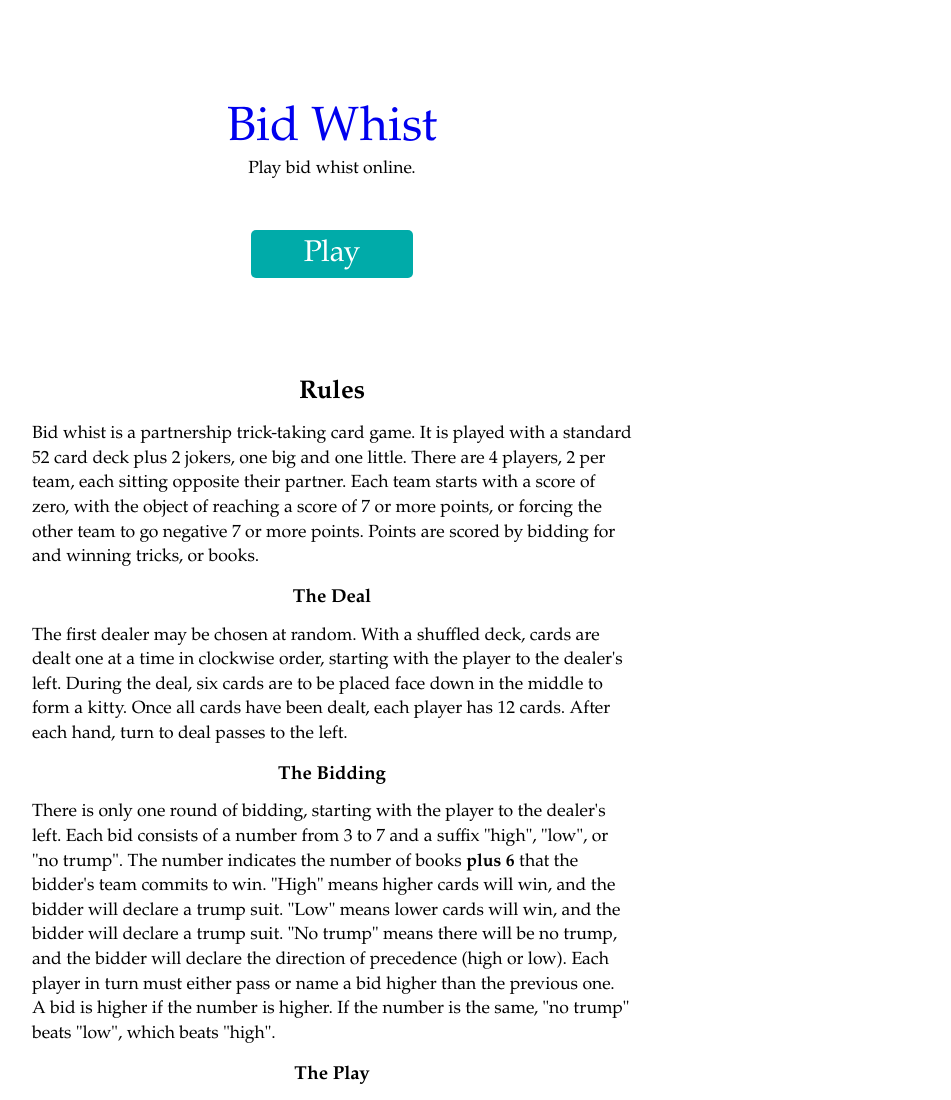
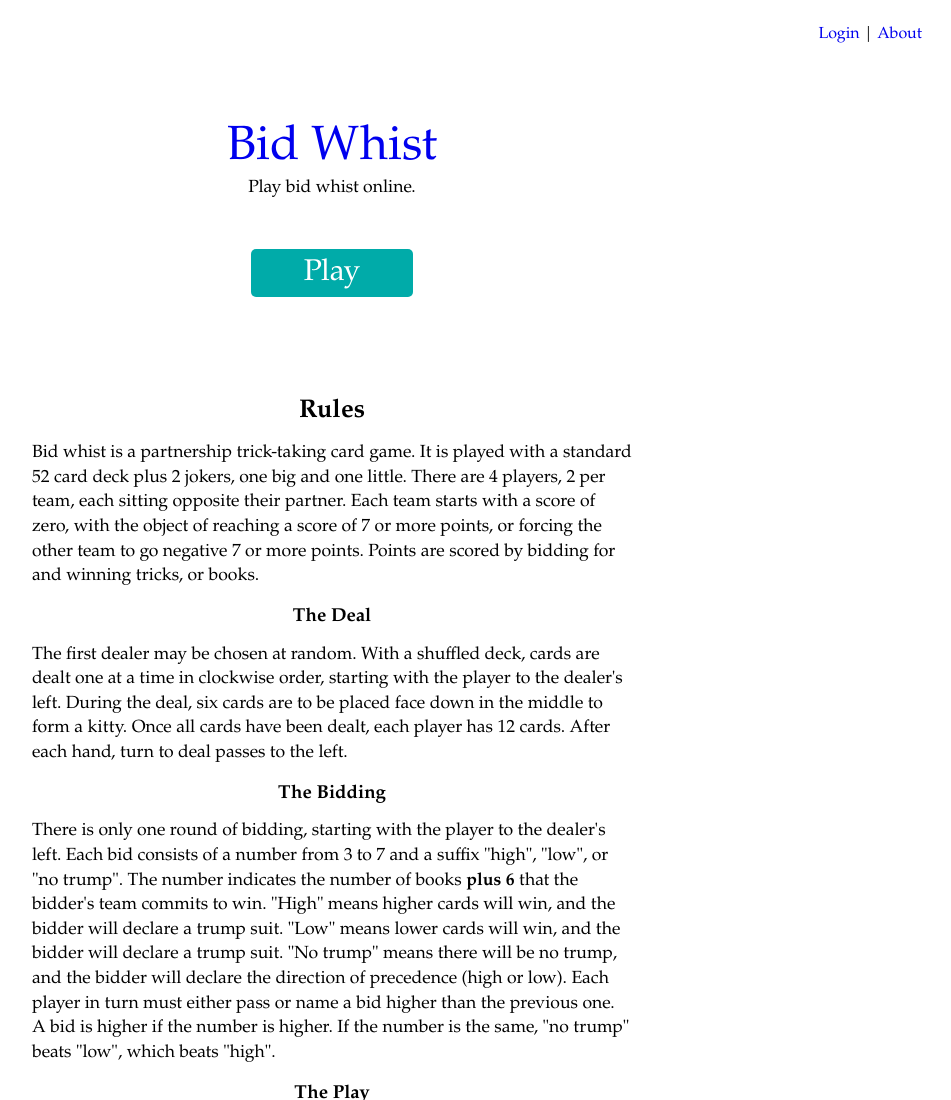
Before and after one commit to kluo/bidwhist, a website: page views/index.html in a window 1280 px wide. Shown: the top 1100 px of the page, without its empty margins (308-1259 px from the left). Drawn offline with nearby package versions, Linux system fonts and the light colour scheme; files that its build step writes are made by us from their sources; files whose address does not match are found by name.

Commit message:
Add nav links

```diff
--- a/public/css/style.css
+++ b/public/css/style.css
@@ -14,8 +14,26 @@ p {
 
 .container {
   max-width: 950px;
-  margin: 100px auto;
+  margin: 75px auto;
   text-align: center;
+}
+
+nav {
+  text-align: right;
+  margin-top: 25px;
+  margin-right: 50px;
+}
+
+nav a {
+  text-decoration: none;
+}
+
+nav a:visited {
+  color: black;
+}
+
+nav a:hover {
+  color: SteelBlue;
 }
 
 header h1 a {
--- a/views/index.html
+++ b/views/index.html
@@ -10,6 +10,7 @@
   </head>
 
   <body>
+    <nav><a href="#">Login</a> | <a href="#">About</a></nav>
     <div class="container">
       <header>
         <h1><a href="/">Bid Whist</a></h1>
```
